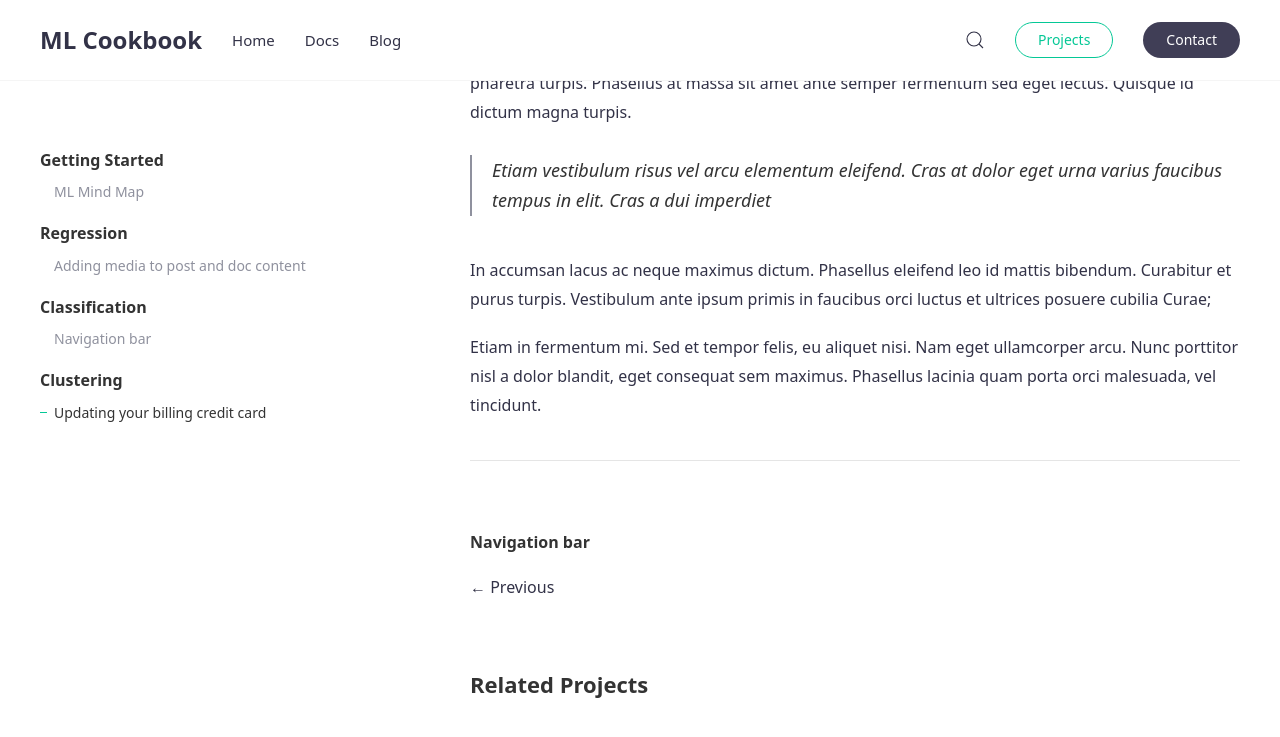
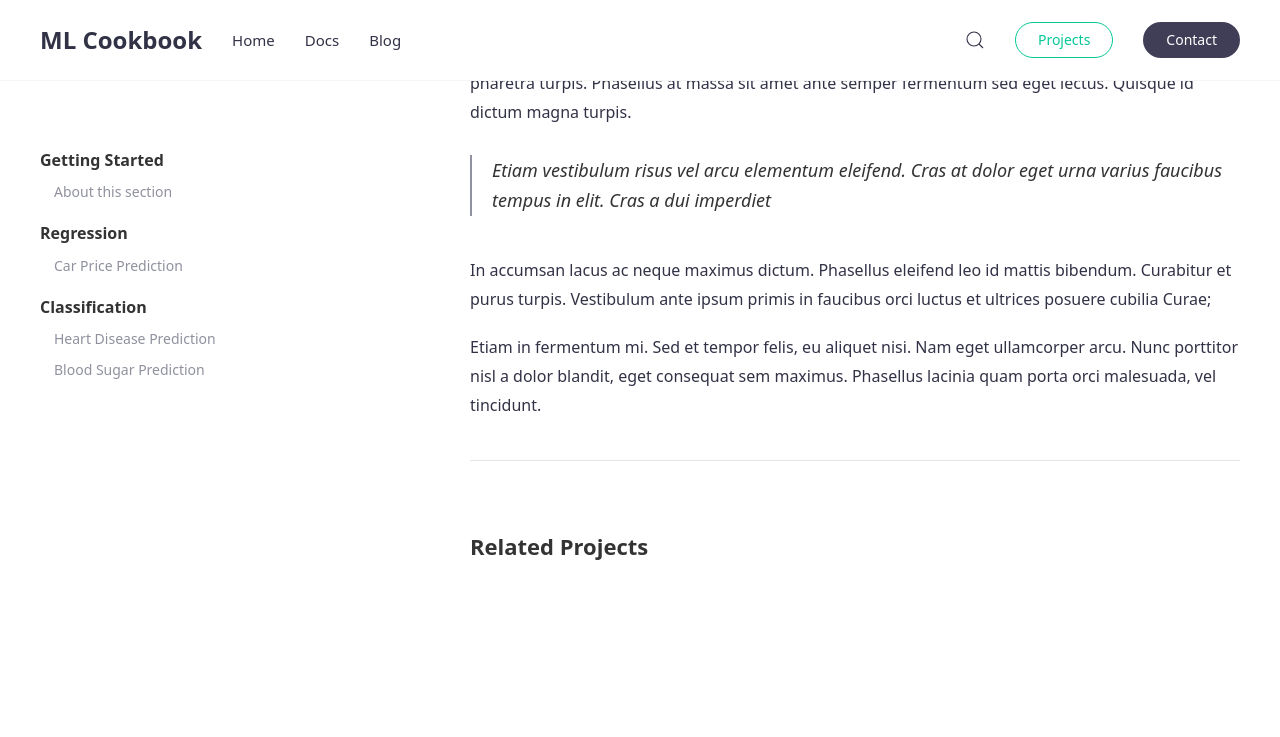
Before and after one commit to the-learning-machine/ml-book.com, a Jekyll site: the page built from _projects/pages.md, in a window 1280 px wide and 900 px high, scrolled down 1932 px. Shown: the top 737 px of the window. Built offline with Jekyll 4.4.1, drawn with Linux system fonts in a browser that asks for light colours; comment, search, counter and statistics services are not loaded.

Commit message:
projects: upload pages

```diff
--- a/_data/navigation_header.yml
+++ b/_data/navigation_header.yml
@@ -32,7 +32,7 @@ right:
 #    button: primary-outline
 
   - title: Projects
-    url: /projects/mindmap
+    url: /projects/about
     button: primary-outline
 
   - title: Contact
--- a/_data/navigation_projects.yml
+++ b/_data/navigation_projects.yml
@@ -1,16 +1,16 @@
 - title: Getting Started
   projects:
-  - mindmap
+  - about
 
 
 - title: Regression
   projects:
-  - media
+  - car-price-prediction
 
 - title: Classification
   projects:
-    - navigation
-
-- title: Clustering
-  projects:
-  - pages
+  - heart-disease-prediction
+  - blood-sugar-prediction
+#- title: Clustering
+#  projects:
+#  -
```
Also changed, not shown: _projects/about.md (added, +14 -0 lines), _projects/blood-sugar-prediction.md (added, +32 -0 lines), _projects/car-price-prediction.md (added, +31 -0 lines), _projects/heart-disease-prediction.md (added, +32 -0 lines), _projects/mindmap.md (deleted, +0 -34 lines).
